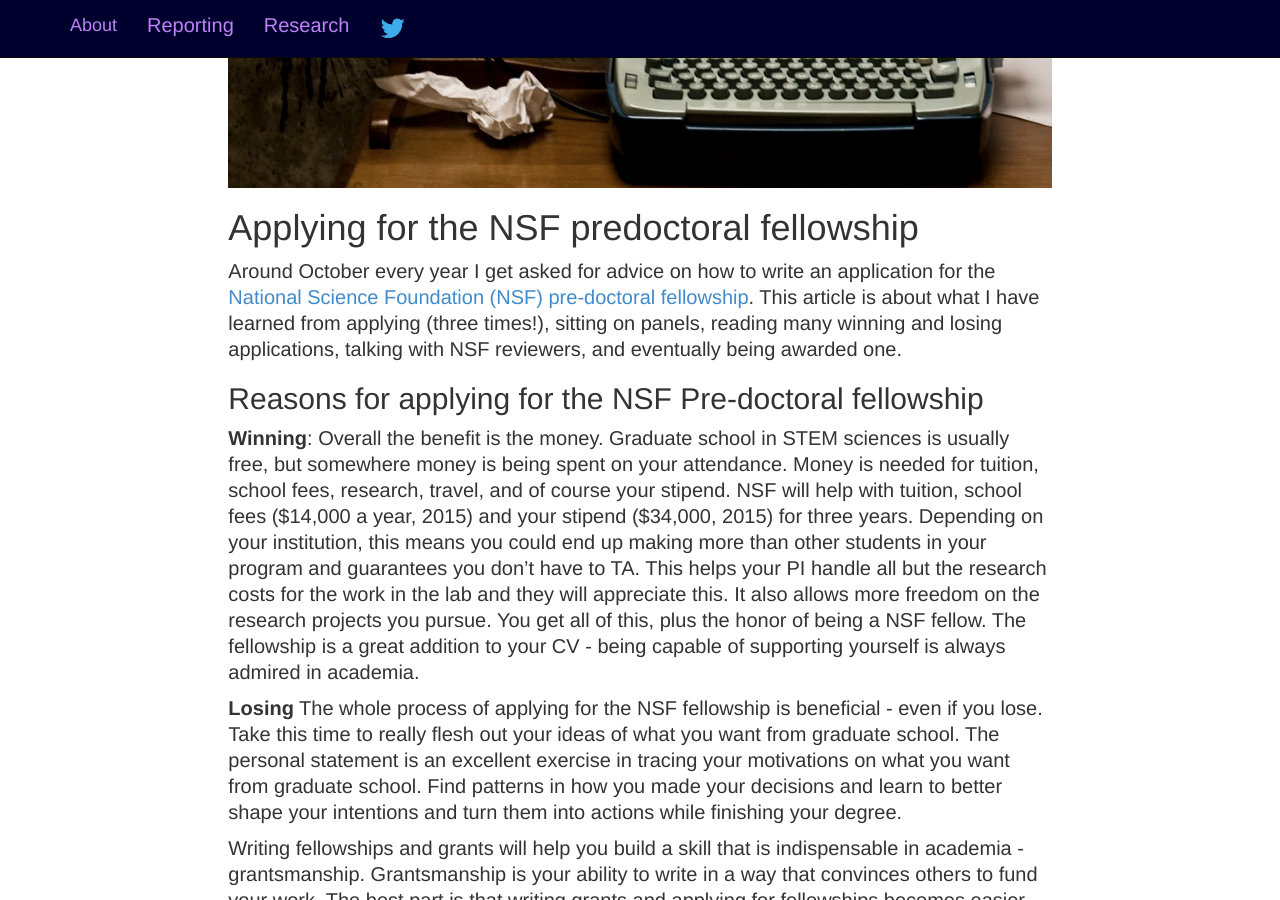
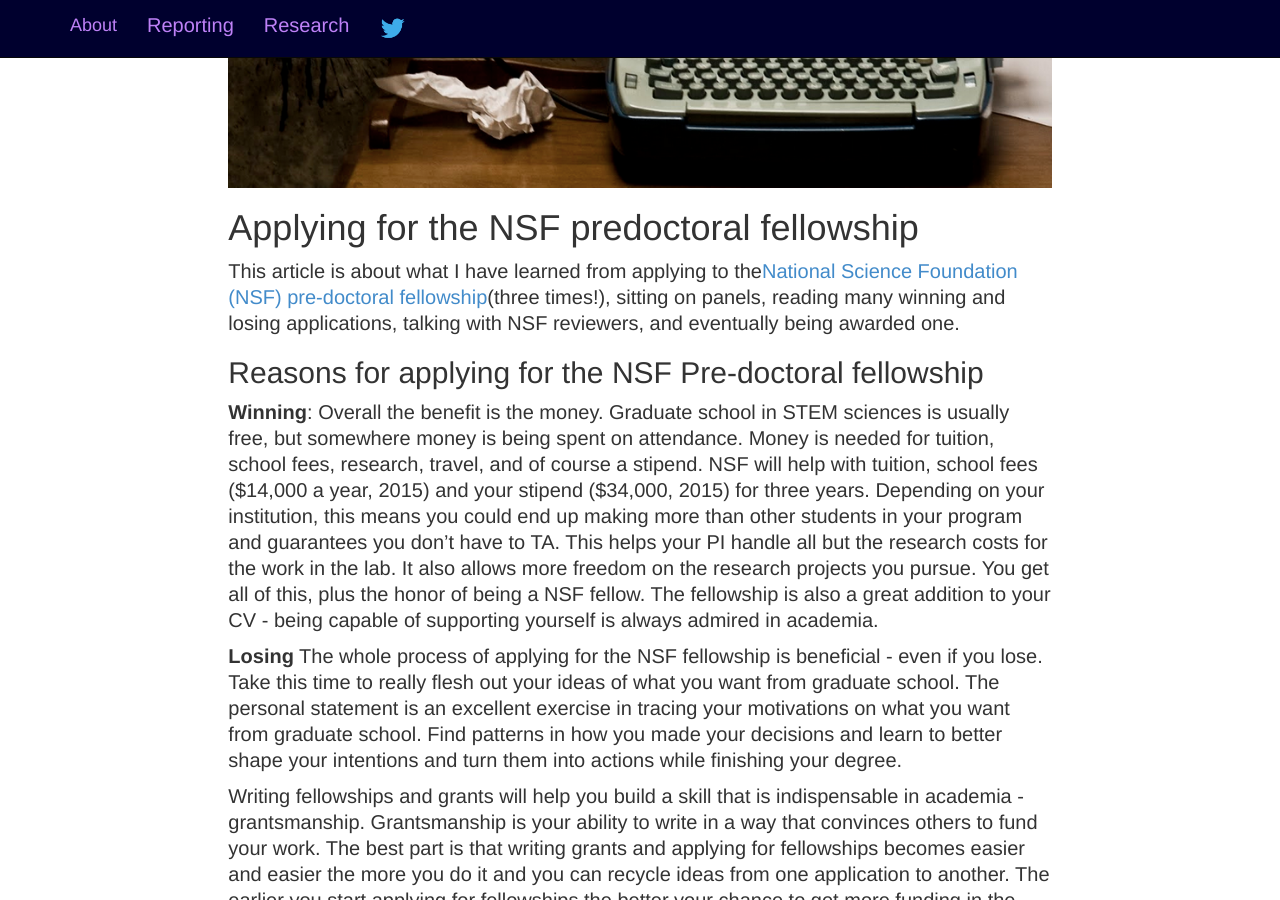
Before and after one commit to iamciera/creports, a Jekyll site: the page built from _posts/2013-10-15-NSF.md, in a window 1280 px wide and 900 px high, scrolled down 200 px. Built offline with Jekyll 4.4.1, drawn with Linux system fonts in a browser that asks for light colours; nearby versions of some CDN libraries; Markdown is read by kramdown in place of the engine named in the settings; comment, search, counter and statistics services are not loaded.

Commit message:
updated formatting on nsf entry

```diff
--- a/_posts/2013-10-15-NSF.md
+++ b/_posts/2013-10-15-NSF.md
@@ -4,11 +4,11 @@
 title: Applying for the NSF predoctoral fellowship
 ---
 
-Around October every year I get asked for advice on how to write an application for the [National Science Foundation (NSF) pre-doctoral fellowship](http://www.nsfgrfp.org/).  This article is about what I have learned from applying (three times!), sitting on panels, reading many winning and losing applications, talking with NSF reviewers, and eventually being awarded one.
+This article is about what I have learned from applying to the[National Science Foundation (NSF) pre-doctoral fellowship](http://www.nsfgrfp.org/)(three times!), sitting on panels, reading many winning and losing applications, talking with NSF reviewers, and eventually being awarded one.
 
 ## Reasons for applying for the NSF Pre-doctoral fellowship
 
-**Winning**: Overall the benefit is the money.  Graduate school in STEM sciences is usually free, but somewhere money is being spent on your attendance.  Money is needed for tuition, school fees, research, travel, and of course your stipend.  NSF will help with tuition, school fees ($14,000 a year, 2015) and your stipend ($34,000, 2015) for three years. Depending on your institution, this means you could end up making more than other students in your program and guarantees you don't have to TA. This helps your PI handle all but the research costs for the work in the lab and they will appreciate this.  It also allows more freedom on the research projects you pursue.  You get all of this, plus the honor of being a NSF fellow.  The fellowship is a great addition to your CV - being capable of supporting yourself is always admired in academia.
+**Winning**: Overall the benefit is the money.  Graduate school in STEM sciences is usually free, but somewhere money is being spent on attendance.  Money is needed for tuition, school fees, research, travel, and of course a stipend.  NSF will help with tuition, school fees ($14,000 a year, 2015) and your stipend ($34,000, 2015) for three years. Depending on your institution, this means you could end up making more than other students in your program and guarantees you don't have to TA. This helps your PI handle all but the research costs for the work in the lab.  It also allows more freedom on the research projects you pursue.  You get all of this, plus the honor of being a NSF fellow.  The fellowship is also a great addition to your CV - being capable of supporting yourself is always admired in academia.
 
 **Losing** The whole process of applying for the NSF fellowship is beneficial - even if you lose. Take this time to really flesh out your ideas of what you want from graduate school.  The personal statement is an excellent exercise in tracing your motivations on what you want from graduate school.  Find patterns in how you made your decisions and learn to better shape your intentions and turn them into actions while finishing your degree.
 
```
